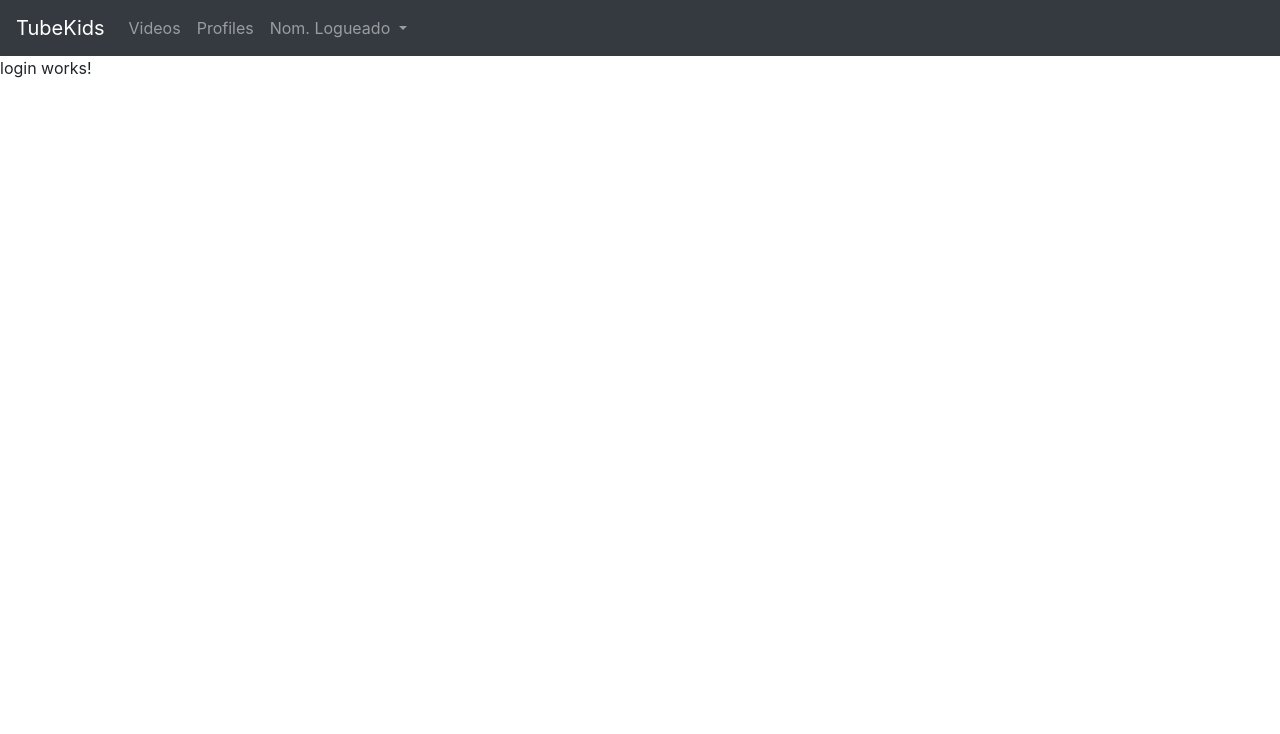
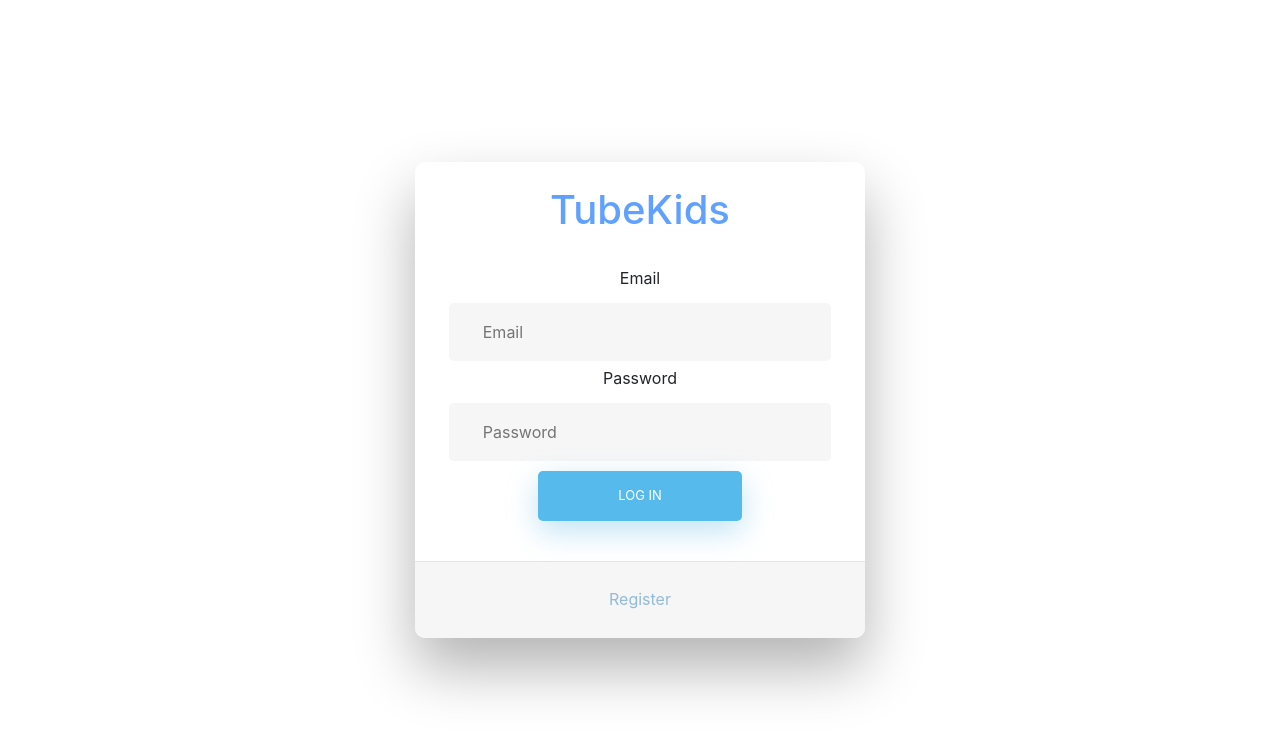
Before and after one commit to carlosD19/TubeKidsClient, an Angular app: page / in a window 1280 px wide. Shown: the top 734 px of the page. Built offline with nearby package versions, Linux system fonts and the light colour scheme.

Commit message:
login method

```diff
--- a/src/app/app.module.ts
+++ b/src/app/app.module.ts
@@ -2,6 +2,8 @@ import { BrowserModule } from '@angular/platform-browser';
 import { NgModule } from '@angular/core';
 import { FormsModule } from '@angular/forms';
 import { RouterModule, Routes } from '@angular/router';
+import { HttpClientModule } from '@angular/common/http';
+
 
 import { AppComponent } from './app.component';
 import { AppRoutingModule } from './app-routing.module';
@@ -20,7 +22,7 @@ import { LoginComponent } from './components/login/login.component';
     BrowserModule,
     FormsModule,
     AppRoutingModule,
-    RouterModule
+    HttpClientModule
   ],
   providers: [],
   bootstrap: [AppComponent]
--- a/src/app/components/login/login.component.css
+++ b/src/app/components/login/login.component.css
@@ -0,0 +1,227 @@
+html {
+  background-color: #56baed;
+}
+
+body {
+  font-family: "Poppins", sans-serif;
+  height: 100vh;
+}
+
+a {
+  color: #92badd;
+  display:inline-block;
+  text-decoration: none;
+  font-weight: 400;
+}
+
+h2 {
+  text-align: center;
+  font-size: 16px;
+  font-weight: 600;
+  text-transform: uppercase;
+  display:inline-block;
+  margin: 40px 8px 10px 8px;
+  color: #cccccc;
+}
+
+.wrapper {
+  position: absolute;
+  display: flex;
+  align-items: center;
+  flex-direction: column;
+  justify-content: center;
+  width: 100%;
+  min-height: 100%;
+  padding: 20px;
+}
+
+#formContent {
+  -webkit-border-radius: 10px 10px 10px 10px;
+  border-radius: 10px 10px 10px 10px;
+  background: #fff;
+  padding: 30px;
+  width: 90%;
+  max-width: 450px;
+  position: relative;
+  padding: 0px;
+  -webkit-box-shadow: 0 30px 60px 0 rgba(0,0,0,0.3);
+  box-shadow: 0 30px 60px 0 rgba(0,0,0,0.3);
+  text-align: center;
+}
+
+
+#formFooter {
+  background-color: #f6f6f6;
+  border-top: 1px solid #dce8f1;
+  padding: 25px;
+  text-align: center;
+  -webkit-border-radius: 0 0 10px 10px;
+  border-radius: 0 0 10px 10px;
+}
+
+h2.inactive {
+  color: #cccccc;
+}
+
+h2.active {
+  color: #0d0d0d;
+  border-bottom: 2px solid #5fbae9;
+}
+
+input[type=button], input[type=submit], input[type=reset]  {
+  background-color: #56baed;
+  border: none;
+  color: white;
+  padding: 15px 80px;
+  text-align: center;
+  text-decoration: none;
+  display: inline-block;
+  text-transform: uppercase;
+  font-size: 13px;
+  -webkit-box-shadow: 0 10px 30px 0 rgba(95,186,233,0.4);
+  box-shadow: 0 10px 30px 0 rgba(95,186,233,0.4);
+  -webkit-border-radius: 5px 5px 5px 5px;
+  border-radius: 5px 5px 5px 5px;
+  margin: 5px 20px 40px 20px;
+  -webkit-transition: all 0.3s ease-in-out;
+  -moz-transition: all 0.3s ease-in-out;
+  -ms-transition: all 0.3s ease-in-out;
+  -o-transition: all 0.3s ease-in-out;
+  transition: all 0.3s ease-in-out;
+}
+
+input[type=button]:hover, input[type=submit]:hover, input[type=reset]:hover  {
+  background-color: #39ace7;
+}
+
+input[type=button]:active, input[type=submit]:active, input[type=reset]:active  {
+  -moz-transform: scale(0.95);
+  -webkit-transform: scale(0.95);
+  -o-transform: scale(0.95);
+  -ms-transform: scale(0.95);
+  transform: scale(0.95);
+}
+
+input[type=password], input[type=email] {
+  background-color: #f6f6f6;
+  border: none;
+  color: #0d0d0d;
+  padding: 15px 32px;
+  text-decoration: none;
+  display: inline-block;
+  font-size: 16px;
+  margin: 5px;
+  width: 85%;
+  border: 2px solid #f6f6f6;
+  -webkit-transition: all 0.5s ease-in-out;
+  -moz-transition: all 0.5s ease-in-out;
+  -ms-transition: all 0.5s ease-in-out;
+  -o-transition: all 0.5s ease-in-out;
+  transition: all 0.5s ease-in-out;
+  -webkit-border-radius: 5px 5px 5px 5px;
+  border-radius: 5px 5px 5px 5px;
+}
+
+.fadeInDown {
+  -webkit-animation-name: fadeInDown;
+  animation-name: fadeInDown;
+  -webkit-animation-duration: 1s;
+  animation-duration: 1s;
+  -webkit-animation-fill-mode: both;
+  animation-fill-mode: both;
+}
+
+@-webkit-keyframes fadeInDown {
+  0% {
+    opacity: 0;
+    -webkit-transform: translate3d(0, -100%, 0);
+    transform: translate3d(0, -100%, 0);
+  }
+  100% {
+    opacity: 1;
+    -webkit-transform: none;
+    transform: none;
+  }
+}
+
+@keyframes fadeInDown {
+  0% {
+    opacity: 0;
+    -webkit-transform: translate3d(0, -100%, 0);
+    transform: translate3d(0, -100%, 0);
+  }
+  100% {
+    opacity: 1;
+    -webkit-transform: none;
+    transform: none;
+  }
+}
+
+@-webkit-keyframes fadeIn { from { opacity:0; } to { opacity:1; } }
+@-moz-keyframes fadeIn { from { opacity:0; } to { opacity:1; } }
+@keyframes fadeIn { from { opacity:0; } to { opacity:1; } }
+
+.fadeIn {
+  opacity:0;
+  -webkit-animation:fadeIn ease-in 1;
+  -moz-animation:fadeIn ease-in 1;
+  animation:fadeIn ease-in 1;
+
+  -webkit-animation-fill-mode:forwards;
+  -moz-animation-fill-mode:forwards;
+  animation-fill-mode:forwards;
+
+  -webkit-animation-duration:1s;
+  -moz-animation-duration:1s;
+  animation-duration:1s;
+}
+
+.fadeIn.first {
+  -webkit-animation-delay: 0.4s;
+  -moz-animation-delay: 0.4s;
+  animation-delay: 0.4s;
+}
+
+.fadeIn.second {
+  -webkit-animation-delay: 0.6s;
+  -moz-animation-delay: 0.6s;
+  animation-delay: 0.6s;
+}
+
+.fadeIn.third {
+  -webkit-animation-delay: 0.8s;
+  -moz-animation-delay: 0.8s;
+  animation-delay: 0.8s;
+}
+
+.fadeIn.fourth {
+  -webkit-animation-delay: 1s;
+  -moz-animation-delay: 1s;
+  animation-delay: 1s;
+}
+
+.underlineHover:after {
+  display: block;
+  left: 0;
+  bottom: -10px;
+  width: 0;
+  height: 2px;
+  background-color: #56baed;
+  content: "";
+  transition: width 0.2s;
+}
+
+.underlineHover:hover {
+  color: #0d0d0d;
+}
+
+.underlineHover:hover:after{
+  width: 100%;
+}
+
+h1{
+  color:#60a0ff;
+}
+*:focus {
+  outline: none;
+}
--- a/src/app/components/login/login.component.html
+++ b/src/app/components/login/login.component.html
@@ -1,4 +1,21 @@
-<app-navbar></app-navbar>
-<p>
-  login works!
-</p>
+<div class="wrapper fadeInDown">
+  <div id="formContent">
+    <div class="fadeIn first">
+    	<br><h1>TubeKids</h1><br>
+    </div>
+    <div class="alert alert-danger" [hidden]="!error">
+      {{error}}
+    </div>
+    <form #loginForm=ngForm (ngSubmit)="login()">
+    	<label>Email</label><br>
+      	<input type="email" id="email" class="fadeIn second" name="email" placeholder="Email" [(ngModel)]="user.email" required>
+    	<label>Password</label>
+      	<input type="password" id="password" class="fadeIn third" name="password" placeholder="Password" [(ngModel)]="user.password" required>
+      <input type="submit" class="fadeIn fourth" [disabled]="!loginForm.valid" value="Log In">
+    </form>
+    <div id="formFooter">
+      <a class="underlineHover" routerLink="register">Register</a>
+    </div>
+
+  </div>
+</div>
--- a/src/app/components/login/login.component.ts
+++ b/src/app/components/login/login.component.ts
@@ -1,4 +1,5 @@
 import { Component, OnInit } from '@angular/core';
+import { HttpClient, HttpHeaders, HttpParams } from '@angular/common/http';
 
 @Component({
   selector: 'app-login',
@@ -7,9 +8,31 @@ import { Component, OnInit } from '@angular/core';
 })
 export class LoginComponent implements OnInit {
 
-  constructor() { }
+	public user = {
+		email    : null,
+		password : null
+	};
+	public error = null;
 
-  ngOnInit() {
-  }
+	constructor(private http : HttpClient) { }
+
+	ngOnInit() {
+	}
+
+	login() {
+		return this.http.post('http://localhost/api/login', this.user, this.headers())
+		.subscribe(
+			data  => console.log(data),
+			error => this.handleError(error)
+		);
+	}
+
+	handleError(error) {
+		this.error = error.error.error;
+	}
+
+	private headers() {
+   		return { headers: new HttpHeaders({'Authorization': 'Basic VHViZUtpZHM6YWRtaW5UdWJlS2lkcw=='})};
+  	}
 
 }
--- a/src/styles.css
+++ b/src/styles.css
@@ -1,2 +1,12 @@
 /* You can add global styles to this file, and also import other style files */
 @import '~bootstrap/dist/css/bootstrap.css';
+
+.ng-invalid:focus:not(form) {
+	background-color: #fff;
+  	border-bottom: 2px solid red !important;
+}
+
+.ng-valid:not(form) {
+	background-color: #fff;
+  	border-bottom: 2px solid #60a0ff !important;
+}
```
Also changed, not shown: 1 other file (tests, documents, lock files or other folders).
